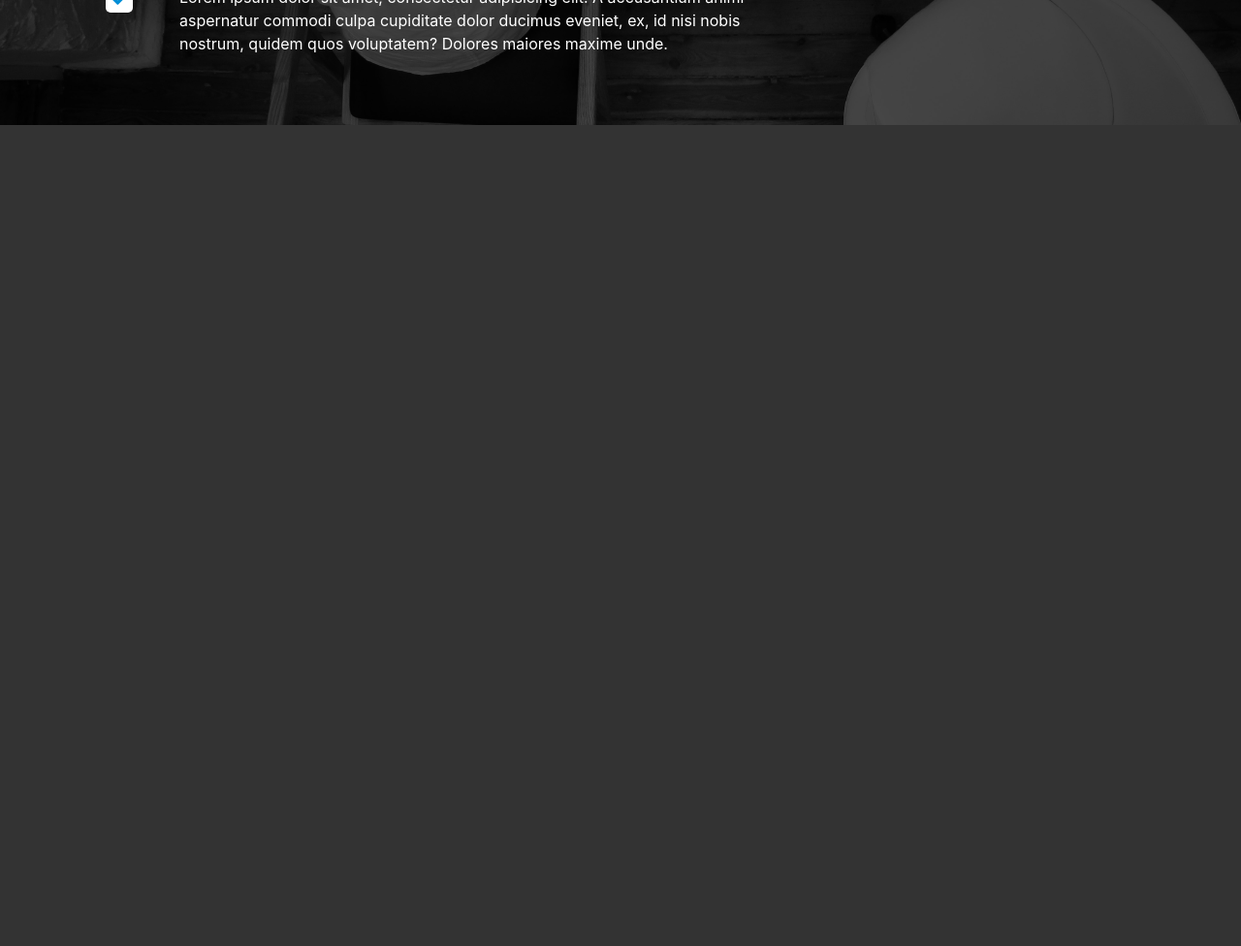
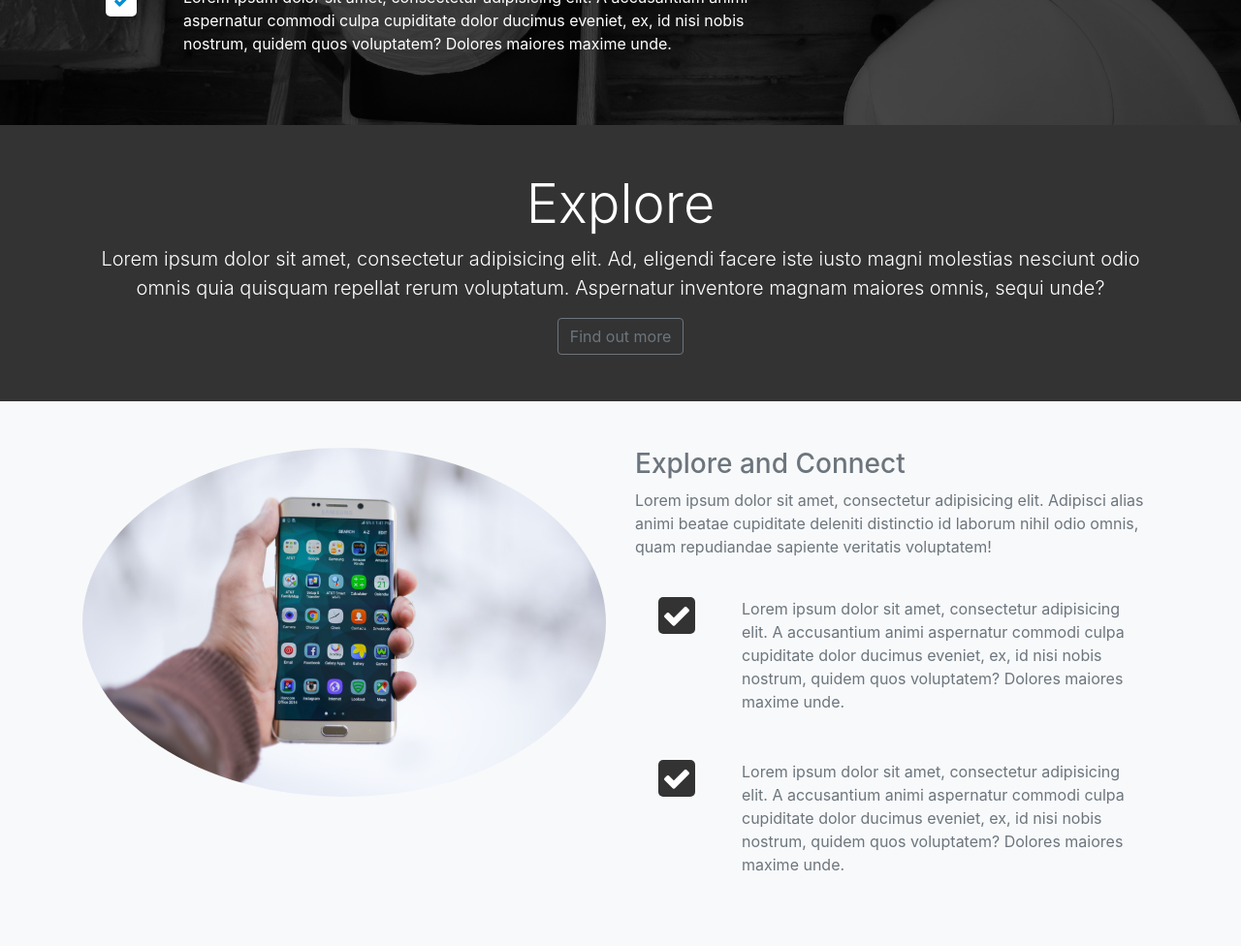
Before and after one commit to stefanaz/bootstrap4_social_theme, a website: page index.html in a window 1280 px wide. Shown: the part 571-1547 px from the top of the page at 97% size. Before the commit the page ends 800 px from the top, so only its background shows below. Drawn offline with Linux system fonts and the light colour scheme.

Commit message:
Explore section created

```diff
--- a/index.html
+++ b/index.html
@@ -122,6 +122,67 @@
     </header>
 
 
+    <!--Explore head-->
+    <section id="explore-head-section">
+        <div class="container">
+            <div class="row">
+                <div class="col text-center">
+                    <div class="py-5">
+                        <h1 class="display-4">Explore</h1>
+                        <p class="lead">Lorem ipsum dolor sit amet, consectetur adipisicing elit.
+                            Ad, eligendi facere iste iusto magni molestias nesciunt odio omnis
+                            quia quisquam repellat rerum voluptatum. Aspernatur inventore magnam maiores omnis, sequi unde?
+                        </p>
+                        <a href="#" class="btn btn-outline-secondary">Find out more</a>
+                    </div>
+                </div>
+            </div>
+        </div>
+    </section>
+
+    <!--Explore section-->
+
+    <section id="explore-section" class="bg-light text-muted py-5">
+        <div class="container">
+            <div class="row">
+                <div class="col-md-6">
+                    <img src="src/img/explore-section1.jpg" alt="" class="img-fluid mb-3 rounded-circle">
+                </div>
+                <div class="col-md-6">
+                    <h3>Explore and Connect</h3>
+                    <p>Lorem ipsum dolor sit amet, consectetur adipisicing elit.
+                        Adipisci alias animi beatae cupiditate deleniti distinctio
+                        id laborum nihil odio omnis, quam repudiandae sapiente veritatis voluptatem!</p>
+                    <div class="d-flex flex-row">
+                        <div class="p-4 align-self-start">
+                            <i class="fa fa-check"></i>
+                        </div>
+                        <div class="p-4 align-self-end">
+                            Lorem ipsum dolor sit amet, consectetur adipisicing elit.
+                            A accusantium animi aspernatur commodi culpa cupiditate
+                            dolor ducimus eveniet, ex, id nisi nobis nostrum,
+                            quidem quos voluptatem? Dolores maiores maxime unde.
+                        </div>
+                    </div>
+                    <div class="d-flex flex-row">
+                        <div class="p-4 align-self-start">
+                            <i class="fa fa-check"></i>
+                        </div>
+                        <div class="p-4 align-self-end">
+                            Lorem ipsum dolor sit amet, consectetur adipisicing elit.
+                            A accusantium animi aspernatur commodi culpa cupiditate
+                            dolor ducimus eveniet, ex, id nisi nobis nostrum,
+                            quidem quos voluptatem? Dolores maiores maxime unde.
+                        </div>
+                    </div>
+
+                </div>
+            </div>
+        </div>
+
+    </section>
+
+
     <script src="src/js/jquery.min.js"></script>
     <script src="src/js/popper.min.js"></script>
     <script src="src/js/bootstrap.min.js"></script>
--- a/src/scss/style.scss
+++ b/src/scss/style.scss
@@ -2,7 +2,7 @@ $bg-color:#333;
 $font-color:#fff;
 $primary-color:#008ed6;
 $dark-overlay: rgba(0,0,0,0.7);
-$font-size: 50px;
+$icon-size: 30px;
 
 
 body {
@@ -41,9 +41,20 @@ body {
   .fa {
     color: $primary-color;
     background: #fff;
-    padding: 6px;
+    padding: 8px;
     border-radius: 5px;
-    fonr-size: $font-size;
+    fonr-size: $icon-size;
 
   }
 }
+
+
+#explore-section {
+  .fa {
+    color:#fff;
+    background:#333;
+    padding:4px;
+    border-radius:5px;
+    font-size:$icon-size;
+  }
+}
```
Also changed, not shown: src/css/style.css, src/img/explore-section1.jpg (added).
